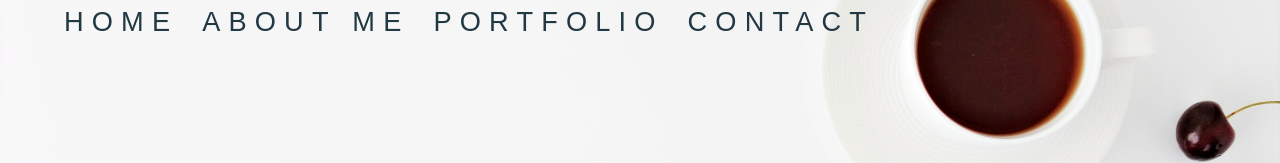
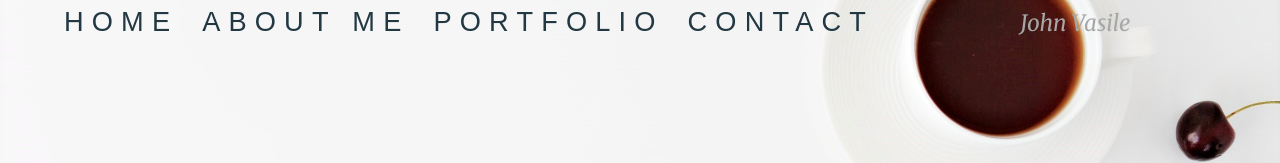
Before and after one commit to John-v77/Web-dev-portfolio, a website built with Parcel: page src/index.html in a window 1280 px wide. Shown: the top 163 px of the page. Built offline with nearby package versions, Linux system fonts and the light colour scheme; a web font is replaced by a local one.

Commit message:
adding Logo on navbar

```diff
--- a/src/index.html
+++ b/src/index.html
@@ -22,6 +22,8 @@
             <li><a href="#Portfolio">Portfolio</a></li>
             <li><a href="#Contact">Contact</a></li>
         </ul>
+
+        <div id="logo-name"><p>John&nbspVasile</p></div>
 
         <!--    <div class="closeMenu">
                 <i class="fa fa-times"></i>
--- a/src/scss/partials/_navBar.scss
+++ b/src/scss/partials/_navBar.scss
@@ -9,8 +9,11 @@ nav {
     // animation for mobile - hides the navBar
     transform: translateX(-102%);
     transition: all .5s ease-in-out;
+    display: flex;
+    justify-content: space-between;
 
-    ul{
+
+    .mainMenu{
     margin: 0;
     padding: 0;
     list-style: none;
@@ -18,6 +21,7 @@ nav {
     flex-direction: column;
     justify-content: space-around;
     height: 100vh;
+    width: 100vw;
     align-items: stretch;
     background: $accent;
     }
@@ -40,13 +44,17 @@ nav {
         background: rgba($dark-blue, .2)
     }
 
+    #logo-name{
+        display: none;
+    }
+
     @include mq{
         padding: 0 0 0 3rem;
         transform: translateX(0);
         // background-color: $dark-blue;
         width: 100%;
         height: 3rem;
-        ul{
+        .mainMenu{
             flex-direction: row;
             justify-content: flex-start;
             background: transparent;
@@ -83,6 +91,16 @@ nav {
                 background: rgba($white, .2)
             }
         }
+
+        #logo-name{
+            display: block;
+            padding: 0.35rem;
+            margin-right: 15%;
+
+            p{
+                font-size: 1.4rem;
+            }
+        }
     }
 }
 
```
